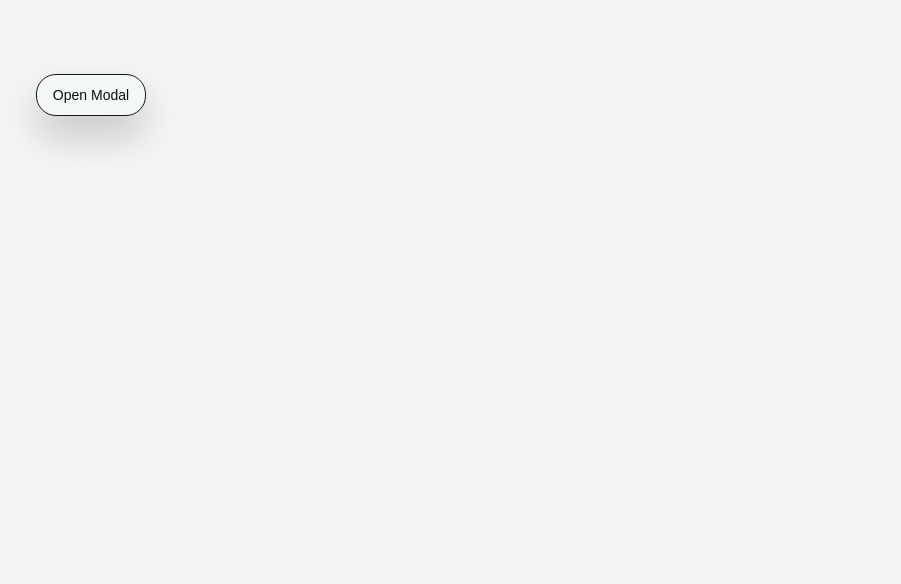
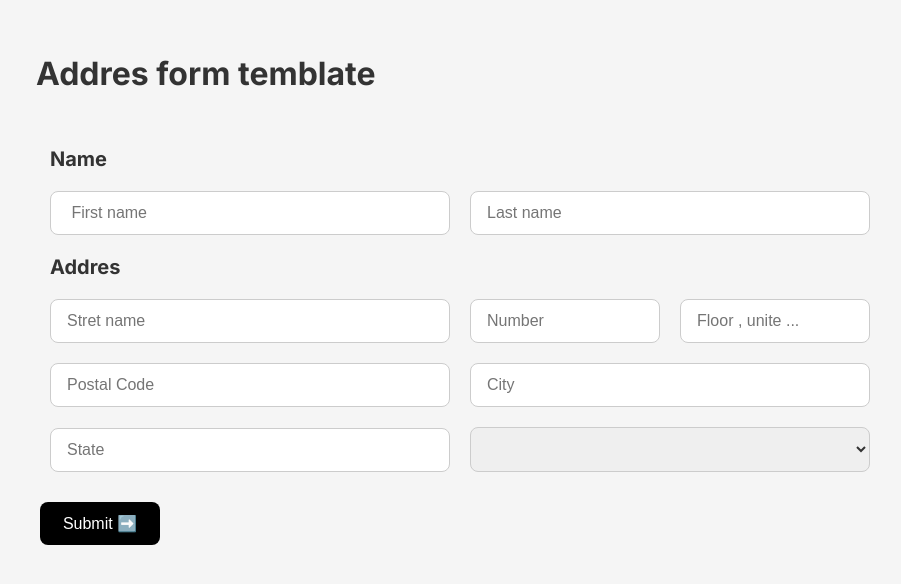
Before and after one commit to BrownEdgar/react_beginner, a React (Vite) app: page / in a window 1280 px wide. Shown: the part 192-776 px from the top of the page, without its empty margins (0-901 px from the left). Built offline with nearby package versions, Linux system fonts and the light colour scheme.

Commit message:
formik homework

```diff
--- a/package.json
+++ b/package.json
@@ -12,10 +12,13 @@
   },
   "dependencies": {
     "axios": "^1.13.5",
+    "formik": "^2.4.9",
+    "lucide": "^0.575.0",
     "lucide-react": "^0.563.0",
     "react": "^19.2.0",
     "react-dom": "^19.2.0",
-    "sass": "^1.97.2"
+    "sass": "^1.97.2",
+    "yup": "^1.7.1"
   },
   "devDependencies": {
     "@eslint/js": "^9.39.1",
--- /dev/null
+++ b/src/HOMEWORK/homeWork_7/App.jsx
@@ -0,0 +1,93 @@
+import React from 'react'
+import { Formik, Form, Field } from 'formik'
+import './App.scss'
+import * as Yup from 'yup'
+
+
+const initialValues = {
+    name: '',
+    lastName:'' ,
+    stretName: '',
+    number: '',
+    floor: '',
+    postalCode: '',
+    city: '',
+    state: '',
+    country: ''
+
+}
+const validationSchema = Yup.object().shape({
+    name: Yup.string()
+    .required('Required'),
+    lastName: Yup.string()
+    .required('Required'),
+    stretName: Yup.string()
+    .required('Required'),
+    number: Yup.string()
+    .required('Required'),
+    floor: Yup.string()
+    .required('Required'),
+    postalCode: Yup.string()
+    .required('Required'),
+    city: Yup.string()
+    .required('Required'),
+    state: Yup.string()
+    .required('Required'),
+    country: Yup.string()
+    .required('Required'),
+})
+
+function App() {
+
+    const handelSubmit = (values, actions) => {
+        const data = {
+            id: Date.now(), ...values
+        }
+        console.log(values)
+        actions.resetForm()
+    }
+  return (
+    <div>
+         <h1>Addres form temblate  </h1>
+      <Formik initialValues={initialValues} onSubmit={handelSubmit } validationSchema={validationSchema} className='formik'>
+        <Form>
+
+         <h2>Name</h2>
+       <Field name='name' placeholder=' First name' required/>
+       <errorMessage name='name' component='div' className='error'/>
+       <Field name='lastName' placeholder='Last name' required />
+      < errorMessage name='lastName' component='div' className='error'/>
+
+       <h2>Addres</h2>
+       <Field name='stretName' placeholder='Stret name'required />
+       <errorMessage name='stretName' component='div' className='error'/>
+       <Field name='number' placeholder='Number' className='number' required />
+       <errorMessage name='number' component='div' className='error'/>
+       <Field name='floor'  placeholder='Floor , unite ...' className='floor' />
+       < errorMessage name='floor' component='div' className='error'/>
+       <Field name='postalCode' placeholder='Postal Code' required />
+       <errorMessage name='postalCode' component='div' className='error'/>
+       <Field name='city' placeholder='City' />
+       < errorMessage name='city' component='div' className='error'/>
+       <Field name='state' placeholder='State' required />
+       <errorMessage name='state' component='div' className='error'/>
+       <Field as = 'select' name='country' placeholder='Country' required
+       options={[
+           { value: 'Ukraine', label: 'Ukraine' },
+           { value: 'USA', label: 'USA' },
+           { value: 'Germany', label: 'Germany' },
+       ]}
+       />
+
+       <errorMessage name='country' component='div' className='error'/>
+
+          <button type='submit'>Submit ➡️ </button>
+        </Form>
+
+      </Formik>
+
+    </div>
+  )
+}
+
+export default App
--- /dev/null
+++ b/src/HOMEWORK/homeWork_7/App.scss
@@ -0,0 +1,46 @@
+
+form {
+    max-width: 1200px;
+    padding: 24px;
+}
+h1{
+    margin: 20px;
+    display: block;
+}
+h2{
+    font-size: 20px;
+    margin: 10px;
+}
+
+
+input, select {
+    padding: 12px 16px;
+    border-radius: 8px;
+    border: 1px solid #ccc;
+    font-size: 16px;
+    color: #333;
+    width: 400px;
+  margin: 10px;
+
+
+}
+.floor, .number{
+    width: 190px;
+}
+
+
+button {
+    display: block;
+    margin-top: 20px;
+    padding: 12px 20px;
+    background: black;
+    color: white;
+    border: none;
+    border-radius: 8px;
+    font-size: 16px;
+    cursor: pointer;
+    width: 120px;
+
+    &:hover {
+      background: #333;
+    }}
--- a/src/main.jsx
+++ b/src/main.jsx
@@ -1,6 +1,6 @@
 import { createRoot } from 'react-dom/client';
 import './index.css';
-import App from './HOMEWORK/homework_6/App';
+import App from './HOMEWORK/homeWork_7/App.jsx';
 
 
 
```
Also changed, not shown: src/HOMEWORK/App.jsx (deleted, +0 -28 lines), 1 other file (tests, documents, lock files or other folders).
